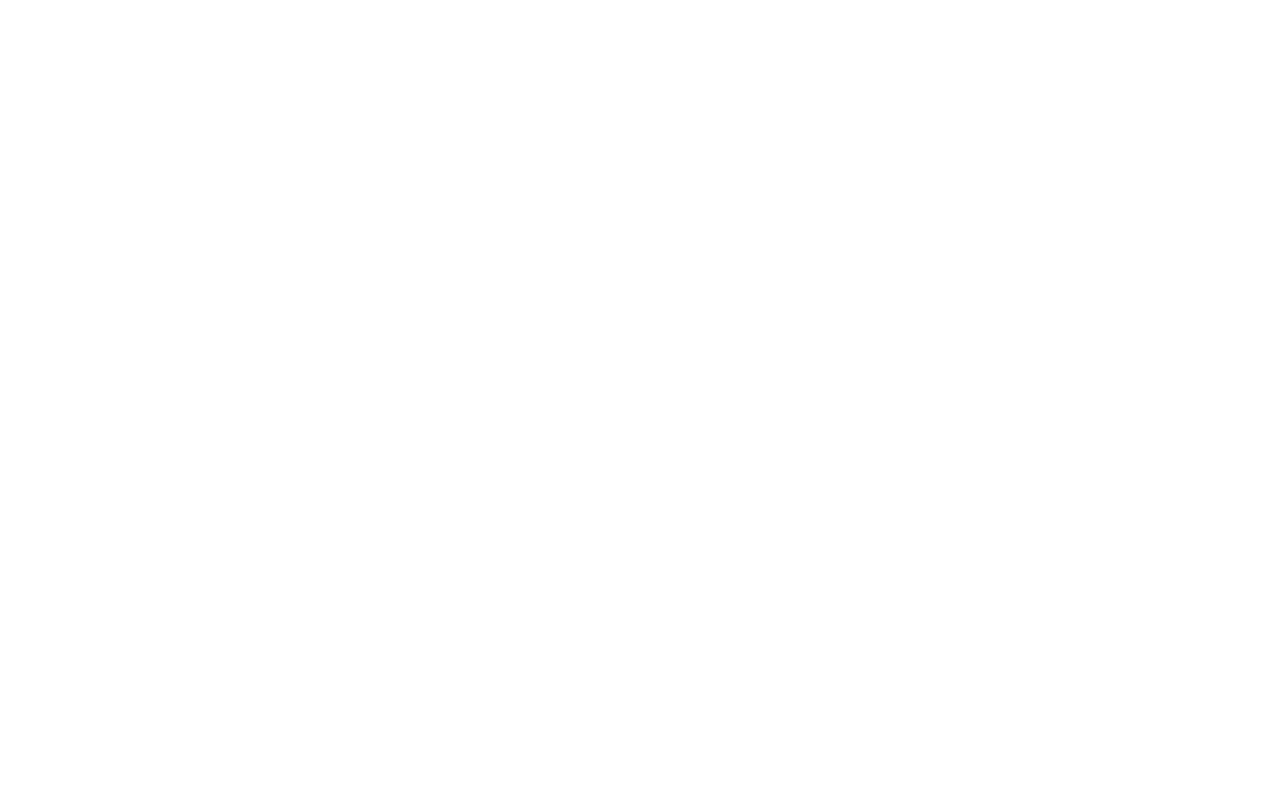
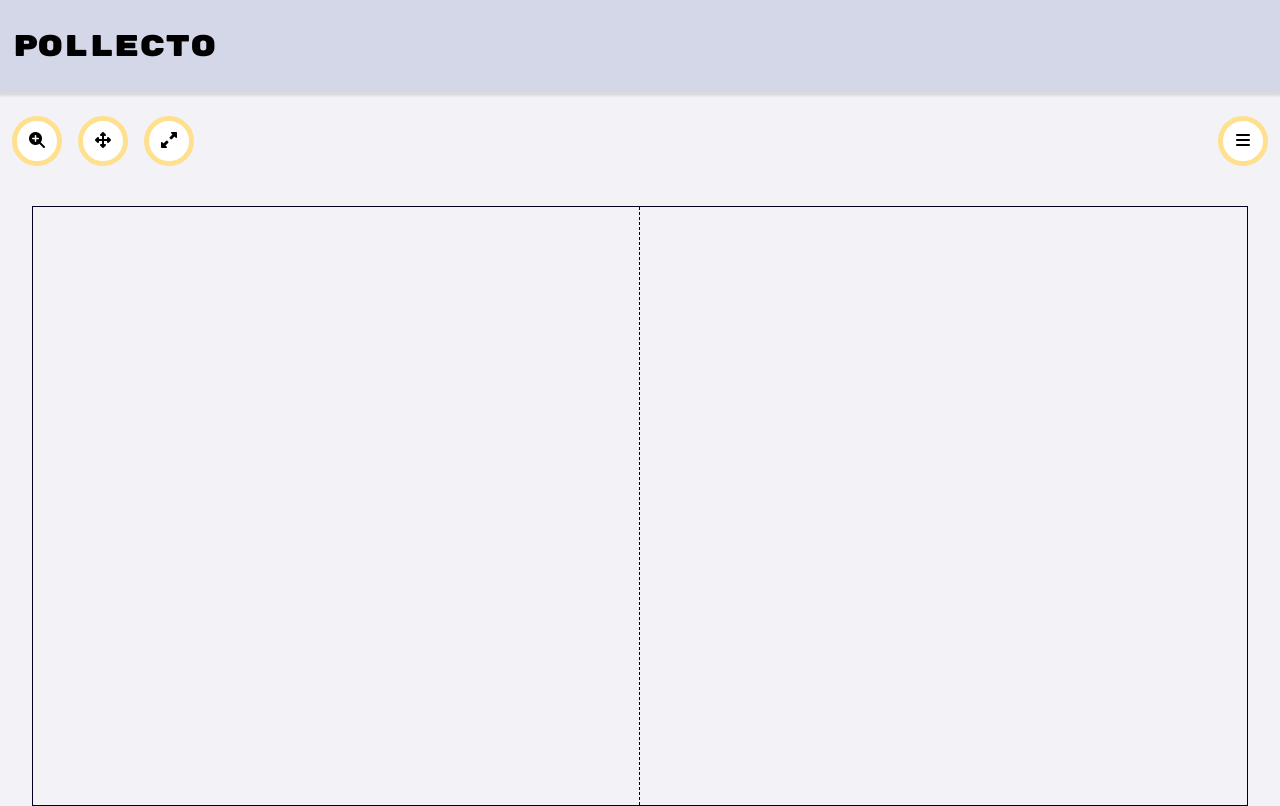
Before and after one commit to juo1221/pollecto, a website built with webpack: page src/index.html in a window 1280 px wide. Built offline with nearby package versions, Linux system fonts and the light colour scheme.

Commit message:
style: 스타일링
-

```diff
--- a/src/app.ts
+++ b/src/app.ts
@@ -10,5 +10,3 @@ if (module.hot) {
   //   resultEl.innerHTML = await result.render();
   // });
 }
-
-console.log("hihihihihihi");
--- a/src/index.html
+++ b/src/index.html
@@ -4,10 +4,27 @@
     <meta charset="UTF-8" />
     <meta http-equiv="X-UA-Compatible" content="IE=edge" />
     <meta name="viewport" content="width=device-width, initial-scale=1.0" />
+    <script
+      src="https://kit.fontawesome.com/29601563c1.js"
+      crossorigin="anonymous"
+    ></script>
     <title>pollecto<%= env%></title>
   </head>
   <body>
-    <header class="header"></header>
-    <main class="main"></main>
+    <header class="header">
+      <h1 class="header-title">pollecto</h1>
+    </header>
+    <div class="buttons">
+      <button class="btn btn-zoom"><i class="fas fa-search-plus"></i></button>
+      <button class="btn btn-move"><i class="fas fa-arrows-alt"></i></button>
+      <button class="btn btn-size"><i class="fas fa-expand-alt"></i></button>
+      <button class="btn btn-bar"><i class="fas fa-bars"></i></button>
+    </div>
+    <main class="main">
+      <div class="page-container">
+        <div class="page-left"></div>
+        <div class="page-right"></div>
+      </div>
+    </main>
   </body>
 </html>
--- a/style/scss/_reset.scss
+++ b/style/scss/_reset.scss
@@ -5,6 +5,9 @@
 *::before,
 *::after {
   box-sizing: border-box;
+}
+.fas {
+  pointer-events: none;
 }
 /*
     2. Remove default margin
--- a/style/scss/style.scss
+++ b/style/scss/style.scss
@@ -1,13 +1,13 @@
 @import "_reset.scss";
 
 //color
-$color-headerr: #d3d7e8;
-$color-mainr: #f3f2f6;
-$color-iconr: #ffe08f;
-$color-dialogr: #7a83c1;
-$color-fileLoaderr: #dfe1fb;
-$color-whiter: #ffffff;
-$color-blackr: #002;
+$color-header: #d3d7e8;
+$color-main: #f3f2f6;
+$color-icon: #ffe08f;
+$color-dialog: #7a83c1;
+$color-fileLoader: #dfe1fb;
+$color-white: #ffffff;
+$color-black: #002;
 $color-page-liner: #7a83c1;
 $color-center-liner: #59638a;
 
@@ -25,9 +25,9 @@ $height-space: 8px;
 $width-space: 12px;
 
 //font-size
+$font-title: 30px;
 $font-setting: 100px;
 $font-option: 100px;
-$font-title: 180px;
 
 //font-weight
 $weight-bold: 700;
@@ -35,7 +35,64 @@ $weight-semi-bold: 600;
 $weight-regular: 400;
 
 //border-radius
-$border-radius: 5px;
+$border-radius: 50%;
 
 //animation duration
 $animation-duration: 300ms;
+
+body {
+  background-color: $color-main;
+}
+.header {
+  @import url("https://fonts.googleapis.com/css2?family=Rubik+Mono+One&display=swap");
+  background-color: $color-header;
+  height: 92px;
+  box-shadow: 0px 2px 2px 2px rgba(0, 0, 0, 0.1);
+  display: flex;
+  align-items: center;
+  text-align: center;
+  &-title {
+    margin-left: $width-space;
+    font-family: Rubik Mono One;
+    font-weight: $weight-regular;
+    font-size: $font-title;
+    line-height: 37px;
+  }
+}
+.buttons {
+  position: relative;
+  .btn {
+    width: $width-icon;
+    height: $height-icon;
+    background: $color-white;
+    border: 5px solid $color-icon;
+    border-radius: $border-radius;
+    margin-left: $width-space;
+    margin-top: $height-space * 3;
+    cursor: pointer;
+
+    &:nth-last-child(1) {
+      position: absolute;
+      right: 0;
+      margin-right: $width-space;
+    }
+  }
+}
+.main {
+  display: flex;
+  justify-content: center;
+  .page-container {
+    display: flex;
+    margin-top: $height-space * 5;
+    width: 95%;
+    height: 75vh;
+    border: 1px solid $color-black;
+    .page-left {
+      width: 50%;
+      height: 100%;
+      border-right: 1px dashed $color-black;
+    }
+    .page-right {
+    }
+  }
+}
```
Also changed, not shown: style/css/style.css, 1 other file.
